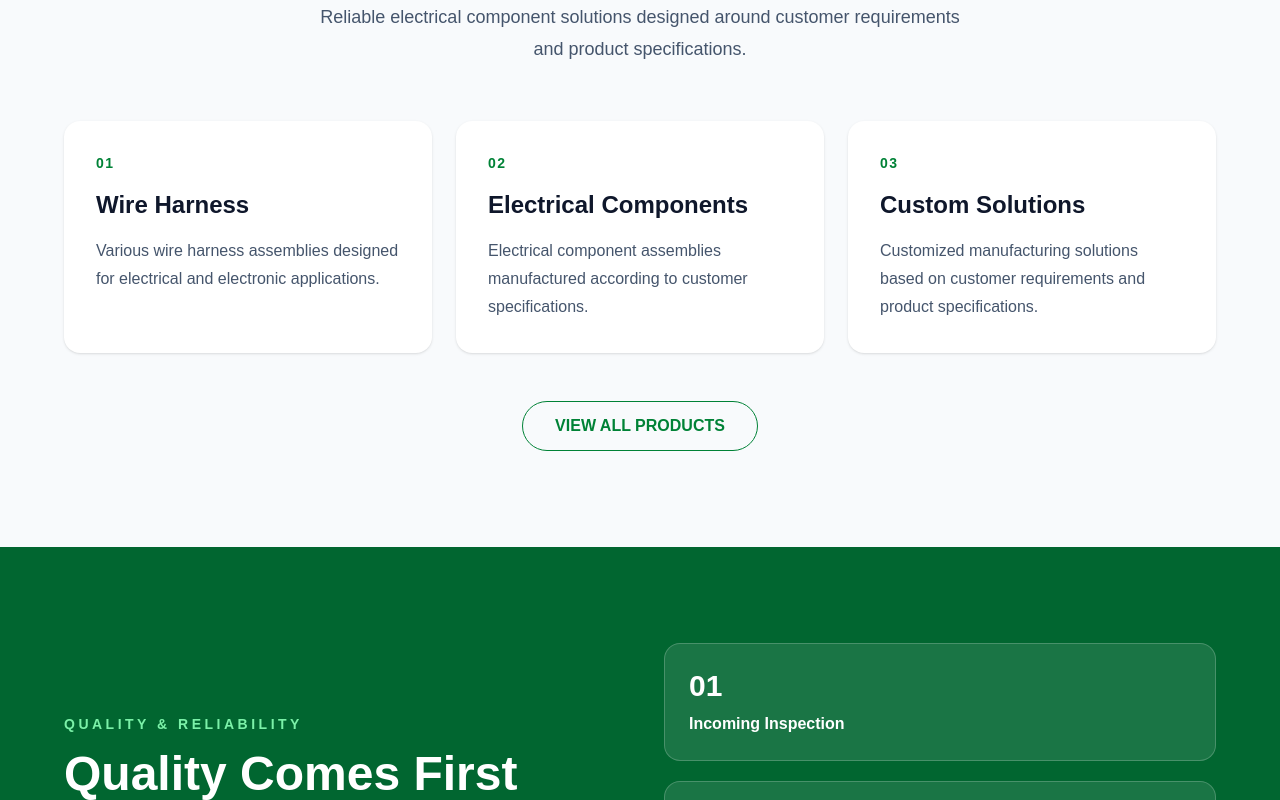
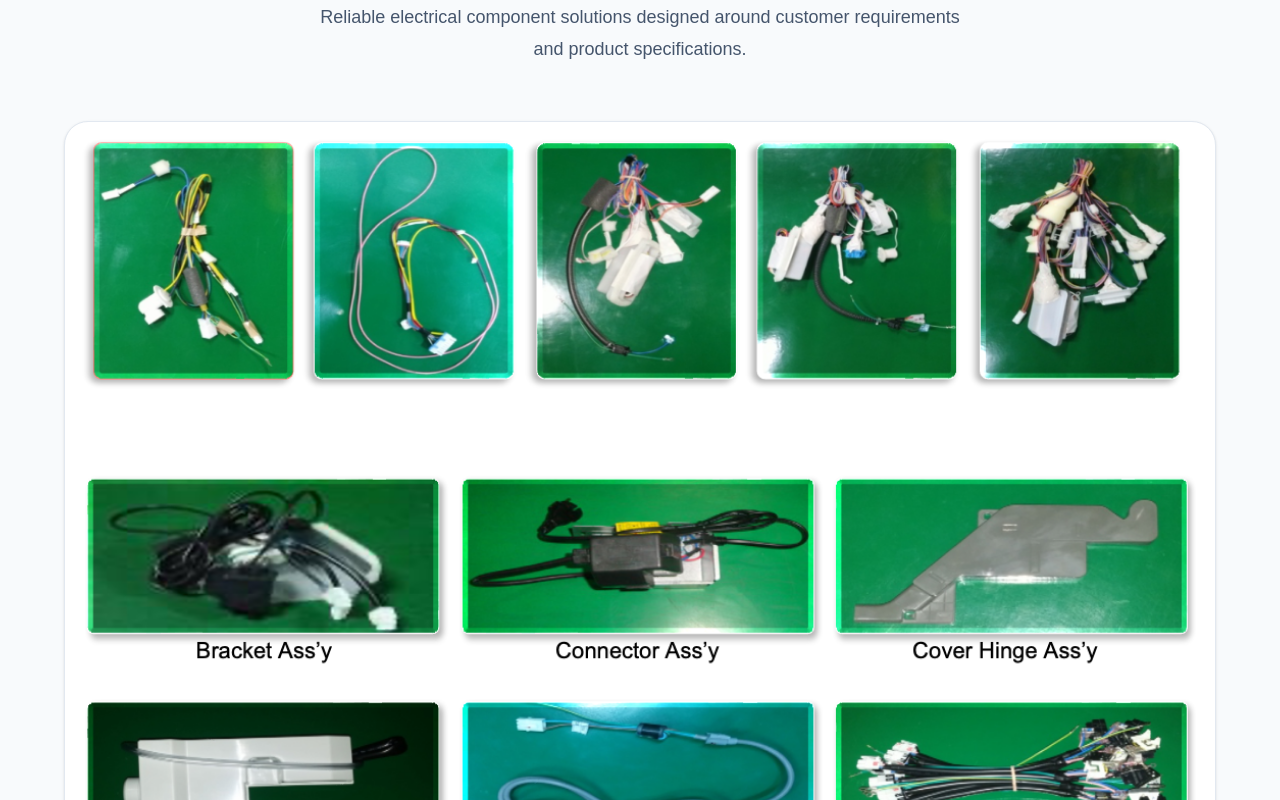
Before and after one commit to whatsupbro7/dsec-website, a Next.js app: page / in a window 1280 px wide. Shown: the part 1640-2440 px from the top of the page. Built offline with nearby package versions, Linux system fonts and the light colour scheme.

Commit message:
Add real DSEC product photo showcase to homepage

```diff
--- a/app/page.tsx
+++ b/app/page.tsx
@@ -128,7 +128,16 @@ export default function Home() {
               around customer requirements and product specifications.
             </p>
           </div>
-          <div className="mt-14 grid gap-6 md:grid-cols-3">
+
+          <div className="mt-14 overflow-hidden rounded-3xl border border-slate-200 bg-white p-3 shadow-sm">
+            <img
+              src="/images/products/products.png"
+              alt="DAESOUNG ELECTRIC COMPONENTS product portfolio"
+              className="h-auto w-full rounded-2xl object-contain"
+            />
+          </div>
+
+          <div className="mt-10 grid gap-6 md:grid-cols-3">
             <div className="rounded-2xl bg-white p-8 shadow-sm transition hover:-translate-y-1 hover:shadow-lg">
               <p className="text-sm font-semibold tracking-widest text-green-700">01</p>
               <h3 className="mt-4 text-2xl font-bold text-slate-900">Wire Harness</h3>
```
